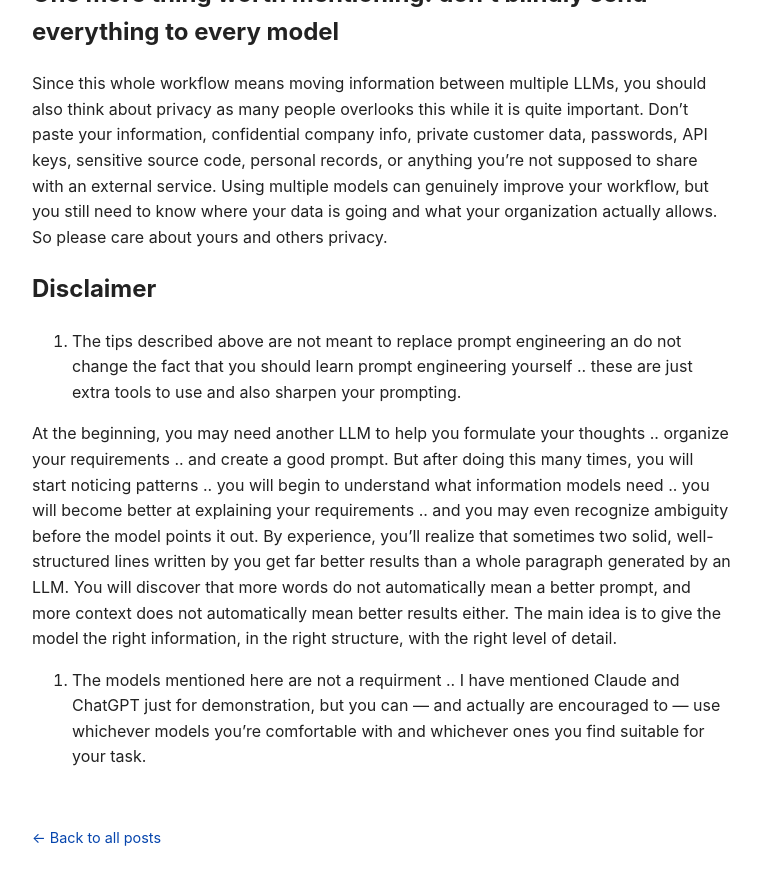
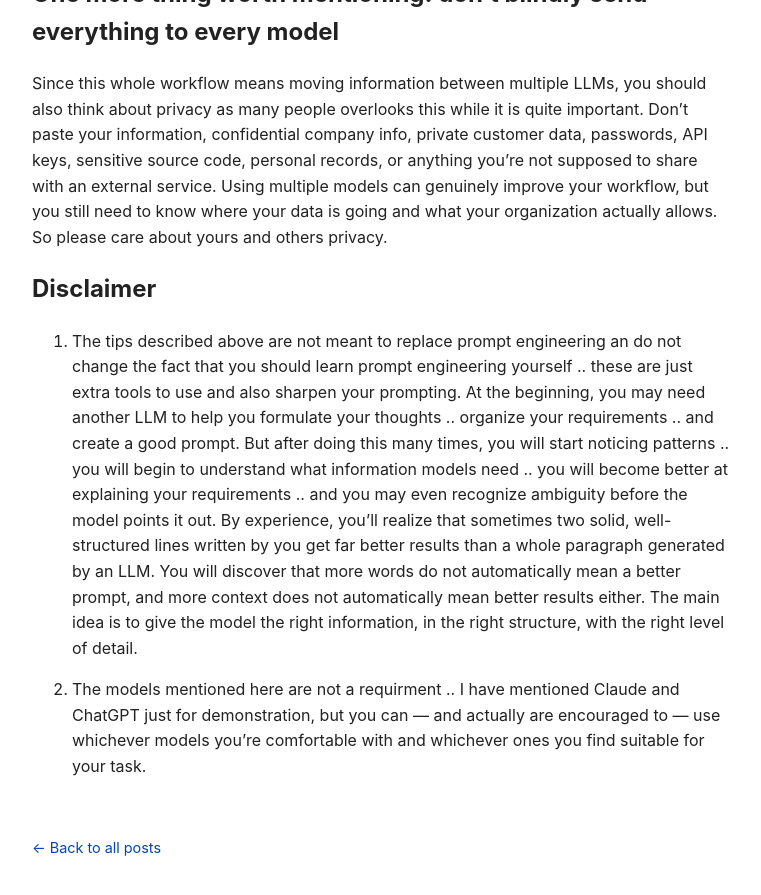
Before and after one commit to MohamedMohy10/blog, a Jekyll site: the page built from _posts/2026-07-30-How-to-Get-Better-Results-from-LLMs-:-3-practical-Tips.md, in a window 1280 px wide and 900 px high, scrolled down 3013 px. Shown: the top 895 px of the window, without its empty margins (258-1019 px from the left). Built offline with Jekyll 4.4.1, drawn with Linux system fonts in a browser that asks for light colours; part of the change alters nothing that is shown.

```diff
--- a/_posts/2026-07-30-How-to-Get-Better-Results-from-LLMs-:-3-practical-Tips.md
+++ b/_posts/2026-07-30-How-to-Get-Better-Results-from-LLMs-:-3-practical-Tips.md
@@ -67,10 +67,9 @@ So please care about yours and others privacy.
 ## Disclaimer
 
 1. The tips described above are not meant to replace prompt engineering an do not change the fact that you should learn prompt engineering yourself .. these are just extra tools to use and also sharpen your prompting.
-
 At the beginning, you may need another LLM to help you formulate your thoughts .. organize your requirements .. and create a good prompt.
 But after doing this many times, you will start noticing patterns .. you will begin to understand what information models need .. you will become better at explaining your requirements .. and you may even recognize ambiguity before the model points it out.
 By experience, you'll realize that sometimes two solid, well-structured lines written by you get far better results than a whole paragraph generated by an LLM.
 You will discover that more words do not automatically mean a better prompt, and more context does not automatically mean better results either. The main idea is to give the model the right information, in the right structure, with the right level of detail.
 
-2. The models mentioned here are not a requirment .. I have mentioned Claude and ChatGPT just for demonstration, but you can — and actually are encouraged to — use whichever models you're comfortable with and whichever ones you find suitable for your task.
+3. The models mentioned here are not a requirment .. I have mentioned Claude and ChatGPT just for demonstration, but you can — and actually are encouraged to — use whichever models you're comfortable with and whichever ones you find suitable for your task.
```
